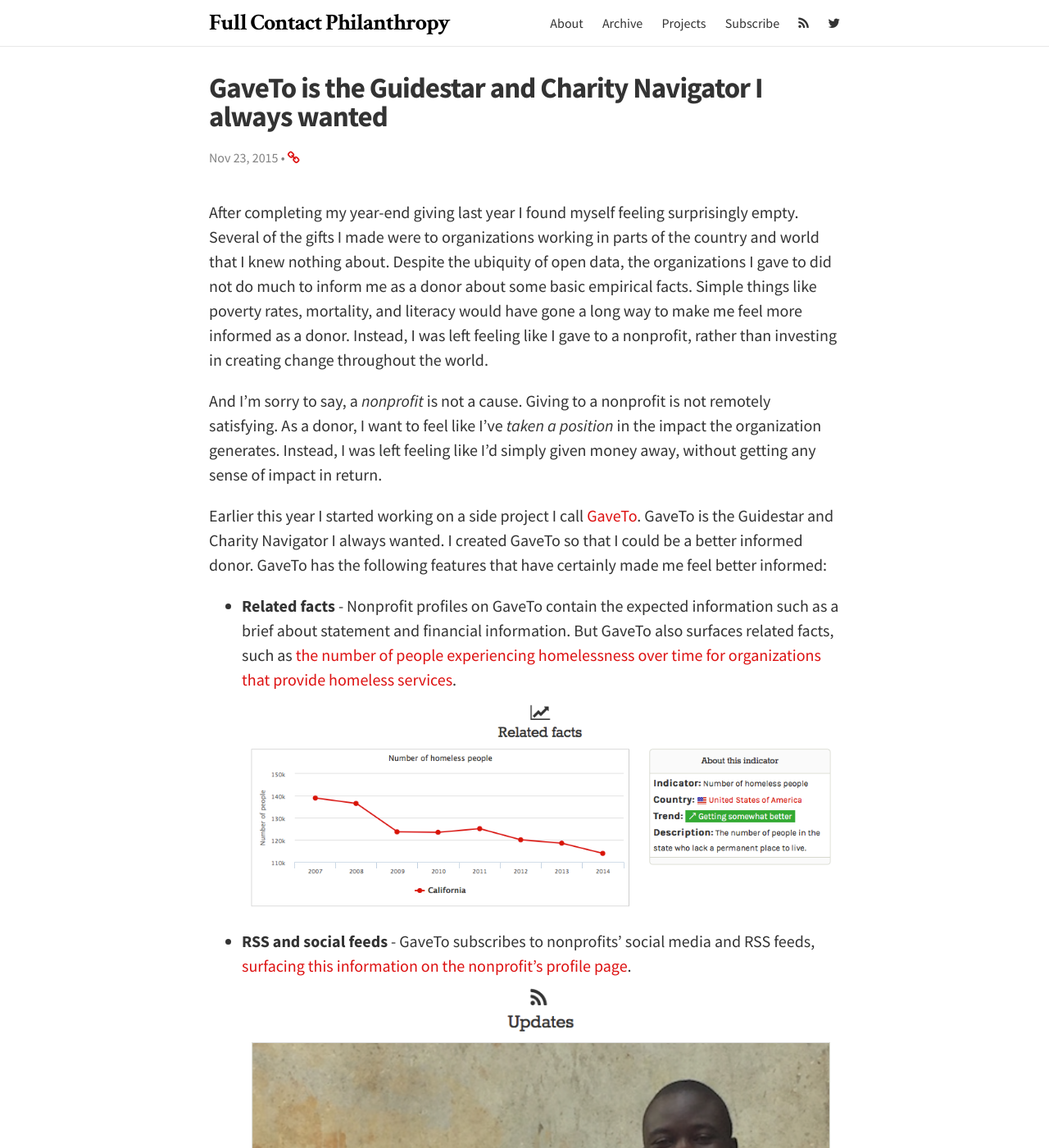
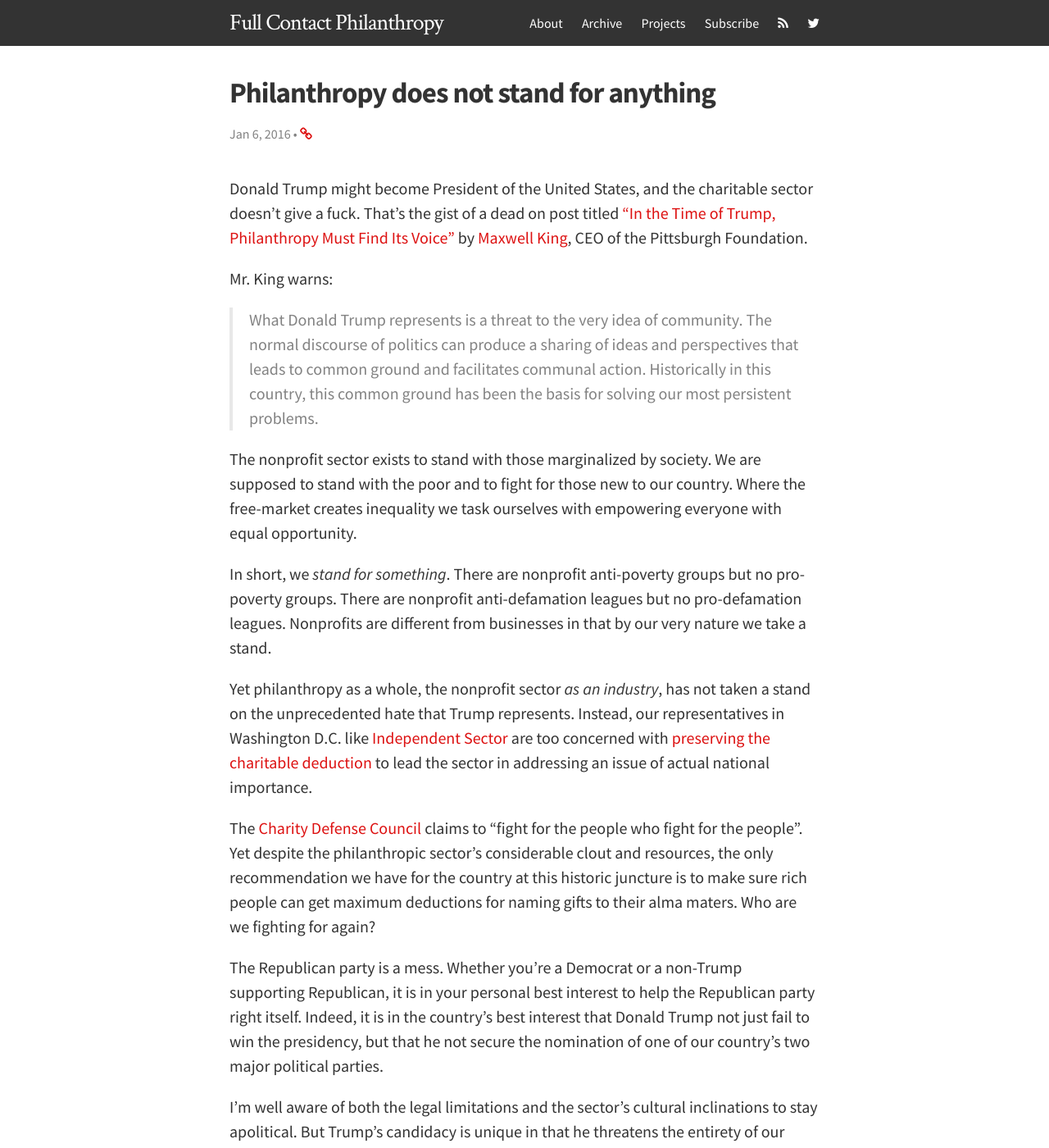
Before and after one commit to dhenderson/dhenderson.github.io, a Jekyll site: the page built from index.html, in a window 1280 px wide and 1400 px high. Shown: the whole window at 82% size. Built offline with Jekyll 4.4.1, drawn with Linux system fonts in a browser that asks for light colours; the list of posts is cut into pages by our own code; some of the changed text lies outside the part shown.

Commit message:
Philanthropy stand for nothing

```diff
--- a/_includes/footer.html
+++ b/_includes/footer.html
@@ -48,7 +48,7 @@
 
       <div class="footer-col footer-col-2">
         <ul class="contact-list">
-          <li>Giving</li>
+          <li>Charity</li>
           <li><a href="http://www.gaveto.org/profile/DavidHenderson">David's donor profile on GaveTo</a></li>
         </ul>
       </div>
--- a/_includes/header.html
+++ b/_includes/header.html
@@ -7,9 +7,9 @@
     <nav class="site-nav">
       <a href="#" class="menu-icon">
         <svg viewBox="0 0 18 15">
-          <path fill="#424242" d="M18,1.484c0,0.82-0.665,1.484-1.484,1.484H1.484C0.665,2.969,0,2.304,0,1.484l0,0C0,0.665,0.665,0,1.484,0 h15.031C17.335,0,18,0.665,18,1.484L18,1.484z"/>
-          <path fill="#424242" d="M18,7.516C18,8.335,17.335,9,16.516,9H1.484C0.665,9,0,8.335,0,7.516l0,0c0-0.82,0.665-1.484,1.484-1.484 h15.031C17.335,6.031,18,6.696,18,7.516L18,7.516z"/>
-          <path fill="#424242" d="M18,13.516C18,14.335,17.335,15,16.516,15H1.484C0.665,15,0,14.335,0,13.516l0,0 c0-0.82,0.665-1.484,1.484-1.484h15.031C17.335,12.031,18,12.696,18,13.516L18,13.516z"/>
+          <path fill="#FFF" d="M18,1.484c0,0.82-0.665,1.484-1.484,1.484H1.484C0.665,2.969,0,2.304,0,1.484l0,0C0,0.665,0.665,0,1.484,0 h15.031C17.335,0,18,0.665,18,1.484L18,1.484z"/>
+          <path fill="#FFF" d="M18,7.516C18,8.335,17.335,9,16.516,9H1.484C0.665,9,0,8.335,0,7.516l0,0c0-0.82,0.665-1.484,1.484-1.484 h15.031C17.335,6.031,18,6.696,18,7.516L18,7.516z"/>
+          <path fill="#FFF" d="M18,13.516C18,14.335,17.335,15,16.516,15H1.484C0.665,15,0,14.335,0,13.516l0,0 c0-0.82,0.665-1.484,1.484-1.484h15.031C17.335,12.031,18,12.696,18,13.516L18,13.516z"/>
         </svg>
       </a>
 
--- /dev/null
+++ b/_posts/2016-01-06-philanthropy-does-not-stand-for-anything.md
@@ -0,0 +1,38 @@
+---
+title: Philanthropy does not stand for anything
+layout: post
+date: 2016-01-06
+tags:
+- politics
+- trump
+- charity
+- philanthropy
+- nonprofit
+published: true
+---
+
+Donald Trump might become President of the United States, and the charitable sector doesn't give a fuck. That's the gist of a dead on post titled ["In the Time of Trump, Philanthropy Must Find Its Voice"][trump-phil] by [Maxwell King][max], CEO of the Pittsburgh Foundation.
+
+Mr. King warns:
+
+>What Donald Trump represents is a threat to the very idea of community. The normal discourse of politics can produce a sharing of ideas and perspectives that leads to common ground and facilitates communal action. Historically in this country, this common ground has been the basis for solving our most persistent problems.
+
+The nonprofit sector exists to stand with those marginalized by society. We are supposed to stand with the poor and to fight for those new to our country. Where the free-market creates inequality we task ourselves with empowering everyone with equal opportunity.
+
+In short, we *stand for something*. There are nonprofit anti-poverty groups but no pro-poverty groups. There are nonprofit anti-defamation leagues but no pro-defamation leagues. Nonprofits are different from businesses in that by our very nature we take a stand.
+
+Yet philanthropy as a whole, the nonprofit sector *as an industry*, has not taken a stand on the unprecedented hate that Trump represents. Instead, our representatives in Washington D.C. like [Independent Sector][independent-sector] are too concerned with [preserving the charitable deduction][charitable-deduction] to lead the sector in addressing an issue of actual national importance.
+
+The [Charity Defense Council][charity-defense-council] claims to "fight for the people who fight for the people". Yet despite the philanthropic sector's considerable clout and resources, the only recommendation we have for the country at this historic juncture is to make sure rich people can get maximum deductions for naming gifts to their alma maters. Who are we fighting for again?
+
+The Republican party is a mess. Whether you're a Democrat or a non-Trump supporting Republican, it is in your personal best interest to help the Republican party right itself. Indeed, it is in the country's best interest that Donald Trump not just fail to win the presidency, but that he not secure the nomination of one of our country's two major political parties.
+
+I'm well aware of both the legal limitations and the sector's cultural inclinations to stay apolitical. But Trump's candidacy is unique in that he threatens the entirety of our sector's body of work, and more importantly the lives and well-being of those we purport to serve.
+
+If philanthropy stood for anything, we would stand united against Trump. The country looks to philanthropy as its moral compass, let's pick a direction and point.
+
+[trump-phil]: https://philanthropy.com/article/Opinion-In-the-Time-of-Trump/234790/
+[max]: https://pittsburghfoundation.org/CEO_BIO
+[charitable-deduction]: https://www.independentsector.org/charitable_deduction
+[independent-sector]: https://www.independentsector.org
+[charity-defense-council]: http://charitydefensecouncil.org
--- a/_sass/_base.scss
+++ b/_sass/_base.scss
@@ -111,9 +111,7 @@
     color: $grey-color;
     border-left: 4px solid $grey-color-light;
     padding-left: $spacing-unit / 2;
-    font-size: 18px;
-    letter-spacing: -1px;
-    font-style: italic;
+    font-size: $base-font-size;
 
     > :last-child {
         margin-bottom: 0;
--- a/_sass/_layout.scss
+++ b/_sass/_layout.scss
@@ -3,11 +3,8 @@
  */
 .site-header {
     // Positioning context for the mobile navigation icon
-    position: fixed;
-    width: 100%;
-    border-top: 0px solid #000;
-    background-color: #FFF;
-    border-bottom: 1px solid $grey-color-light;
+    background-color: #333;
+    color: #FFF;
 }
 
 /**
@@ -25,18 +22,18 @@
     letter-spacing: -1px;
     float: left;
     font-family: $brand-font-family;
-    color: #000;
-    background-color: #FFF;
-    font-weight: bold;
+    color: #FFF;
+    background-color: #333;
+    font-weight: normal;
     line-height: 56px;
 }
-.site-title a, .site-title a:visited, .site-title a:hover {
-  color: #000;
+.site-title a, .trigger a, .site-title a:visited, .site-title a:hover, .trigger a:visited, .trigger a:hover{
+  color: #FFF;
   text-decoration: none;
 }
 
 .site-nav {
-    float: right;
+    text-align: right;
     line-height: 56px;
     font-size: $small-font-size;
 
@@ -45,7 +42,7 @@
     }
 
     .page-link {
-        color: $text-color;
+        color: #FFF;
         line-height: $base-line-height;
 
         // Gaps between nav items, but not on the first one
@@ -58,7 +55,7 @@
         position: absolute;
         top: 9px;
         right: 30px;
-        background-color: $background-color;
+        background-color: #333;
         border: 1px solid $grey-color-light;
         border-radius: 5px;
 
@@ -76,7 +73,7 @@
                 height: 15px;
 
                 path {
-                    fill: $grey-color-dark;
+                    fill: #FFF;
                 }
             }
         }
@@ -170,9 +167,6 @@
         width: -webkit-calc(100% - (#{$spacing-unit} / 2));
         width:         calc(100% - (#{$spacing-unit} / 2));
     }
-    .site-title {
-      font-size: 24px;
-    }
 }
 
 
@@ -182,7 +176,7 @@
  */
 .page-content {
     padding: $spacing-unit 0;
-    padding-top: 90px;
+    margin-top: 0px;
 }
 
 .page-heading {
--- a/css/main.scss
+++ b/css/main.scss
@@ -2,8 +2,6 @@
 # Only the main Sass file needs front matter (the dashes are enough)
 ---
 @charset "utf-8";
-
-
 
 // Our variables
 $base-font-family: 'Source Sans Pro', sans-serif;
@@ -23,7 +21,7 @@
 $grey-color-dark:  darken($grey-color, 25%);
 
 // Width of the content area
-$content-width:    850px;
+$content-width:    800px;
 
 $on-palm:          700px;
 $on-laptop:        750px;
```
